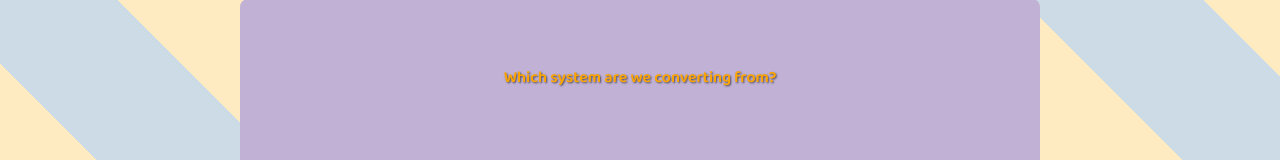
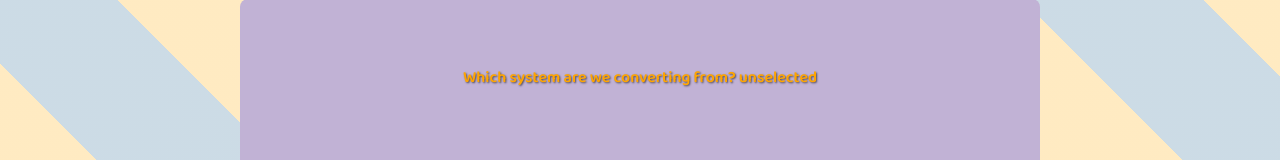
Before and after one commit to lsneddon-cmd/Baking_Conversions, a React (Create React App) app: page / in a window 1280 px wide. Shown: the part 193-353 px from the top of the page. Built offline with nearby package versions, Linux system fonts and the light colour scheme.

Commit message:
Toggle to functional component and useState

```diff
--- a/src/components/Windows/Toggle.jsx
+++ b/src/components/Windows/Toggle.jsx
@@ -1,12 +1,19 @@
-import React from "react";
+import React, { useState } from "react";
 
 const Toggle = () => {
+
+  const [ conversionSystem, setConversionSystem ] = useState("unselected");
+
   return (
     <div className="window-container">
-      <p>Which system are we converting from?</p>
-      <button>Imperial</button>
+      <p>Which system are we converting from? {conversionSystem}</p>
+      <button
+        onClick={() => setConversionSystem("Imperial")}
+      >Imperial</button>
       <p className="subheading">or</p>
-      <button>US Legal</button>
+      <button
+        onClick={() => setConversionSystem("US Legal")}
+      >US Legal</button>
     </div>
   );
 };
```
